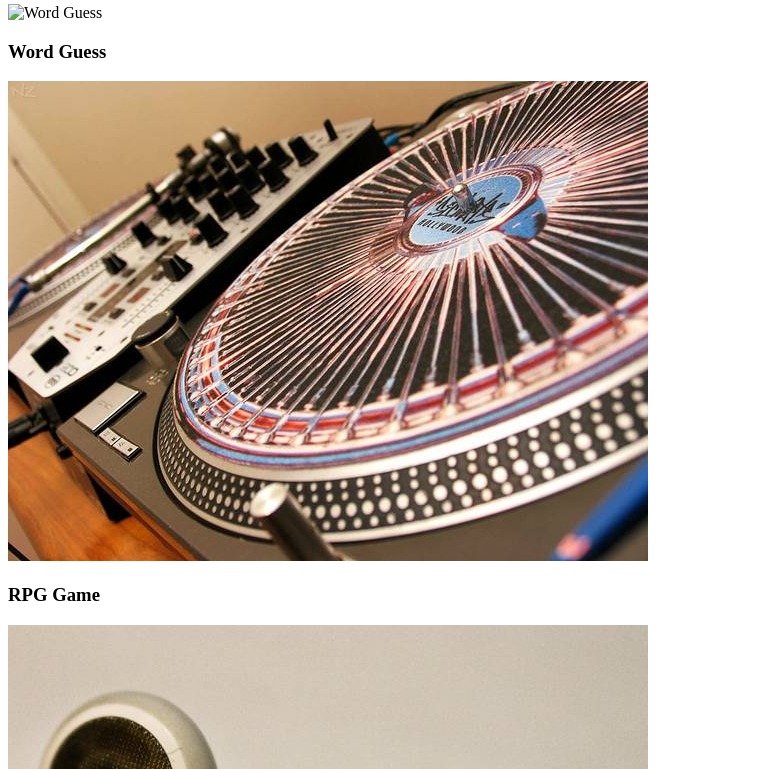
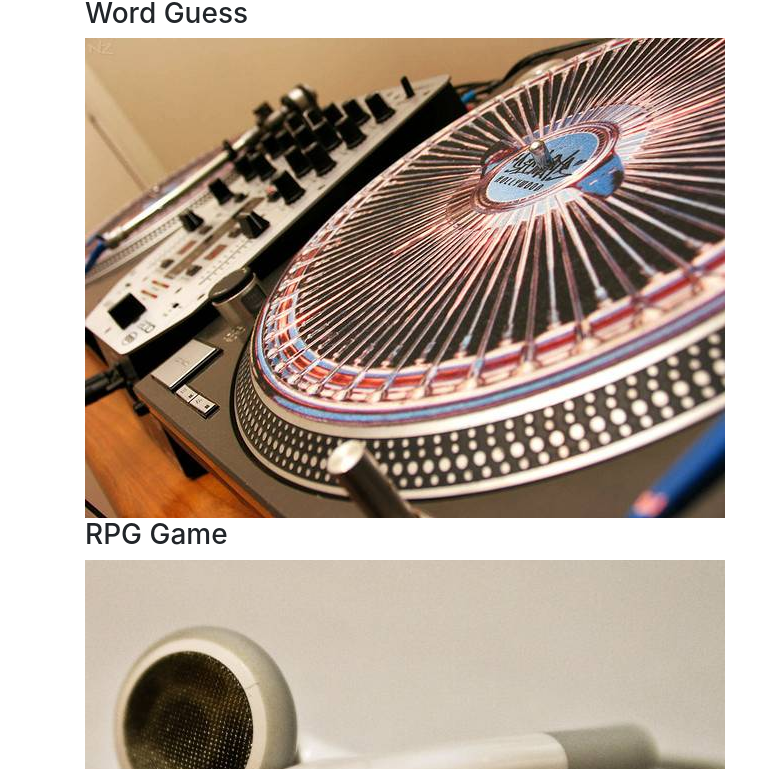
Before and after one commit to loubeants/Bootstrap-portfolio, a plain HTML site: page portfolio.html in a window 1280 px wide. Shown: the part 141-910 px from the top of the page, without its empty margins (0-780 px from the left). Drawn offline with nearby package versions, Linux system fonts and the light colour scheme; files whose address does not match are found by name.

Commit message:
to be completed later

```diff
--- a/portfolio.html
+++ b/portfolio.html
@@ -4,6 +4,8 @@
 <head>
   <meta charset="UTF-8">
   <title>Portfolio | Your Name</title>
+  <link rel="stylesheet" href="https://stackpath.bootstrapcdn.com/bootstrap/4.3.1/css/bootstrap.min.css" integrity="sha384-ggOyR0iXCbMQv3Xipma34MD+dH/1fQ784/j6cY/iJTQUOhcWr7x9JvoRxT2MZw1T" crossorigin="anonymous">
+
 </head>
 
 <body>
@@ -38,7 +40,7 @@
       <h1>Portfolio</h1>
 
       <div class="work">
-        <img src="assets/images/technics-q-c-640-480-1.jpg" alt="Word Guess">
+        <img src="technics-q-c-640-480-1.jpg" alt="Word Guess">
 
         <h3>Word Guess</h3>
       </div>
```
